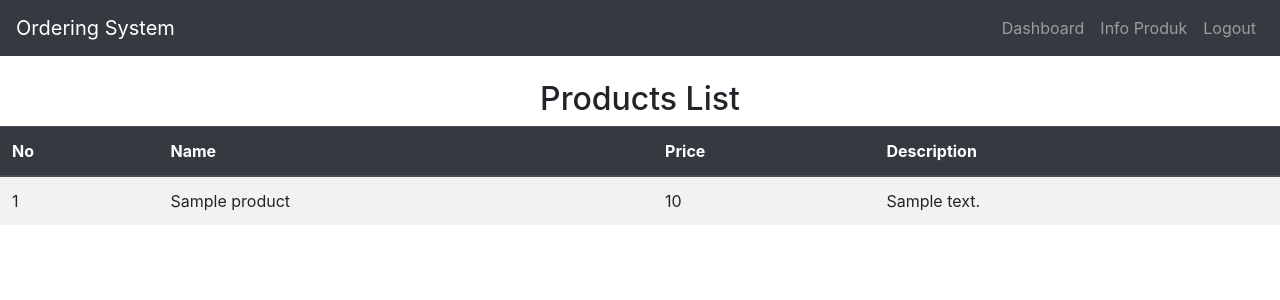
After one commit to teguhderian/ORDER, a PHP site: page /customer/info_produk.php in a window 1280 px wide. The commit adds this page. Shown: the top 300 px of the page. Run offline with PHP 8.4, Linux system fonts and the light colour scheme; the visitor is signed in with stand-in values (Sample User, id 1); tables that the repository leaves empty or names only in its code hold one stand-in row (values such as "Sample post").

Commit message:
menambahkan halaman info produk

```diff
--- /dev/null
+++ b/customer/info_produk.php
@@ -0,0 +1,55 @@
+<?php
+session_start();
+if (!isset($_SESSION['role']) || $_SESSION['role'] != 'customer') {
+    header("Location: ../login.php");
+    exit();
+}
+
+include '../config.php';
+
+// Fetch all products
+$stmt = $conn->prepare("SELECT * FROM products");
+$stmt->execute();
+$result = $stmt->get_result();
+?>
+
+<!DOCTYPE html>
+<html lang="en">
+<head>
+    <meta charset="UTF-8">
+    <meta name="viewport" content="width=device-width, initial-scale=1.0">
+    <title>Info Produk</title>
+    <link rel="stylesheet" href="https://stackpath.bootstrapcdn.com/bootstrap/4.5.2/css/bootstrap.min.css">
+</head>
+<body>
+    <?php include '../navbar.php'; ?>
+
+    <h2 class="text-center mt-4">Products List</h2>
+    <table class="table table-striped">
+        <thead class="thead-dark">
+            <tr>
+                <th>No</th>
+                <th>Name</th>
+                <th>Price</th>
+                <th>Description</th>
+            </tr>
+        </thead>
+        <tbody>
+            <?php
+                $count = 1;
+                while ($row = $result->fetch_assoc()) :
+            ?>
+                <tr>
+                    <td><?php echo $count; ?></td>
+                    <td><?php echo $row['name']; ?></td>
+                    <td><?php echo $row['price']; ?></td>
+                    <td><?php echo $row['description']; ?></td>
+                </tr>
+            <?php
+                $count++;
+                endwhile; ?>
+        </tbody>
+    </table>
+
+</body>
+</html>
--- a/navbar.php
+++ b/navbar.php
@@ -21,6 +21,9 @@
                     <li class="nav-item">
                         <a class="nav-link" href="../customer/index.php">Dashboard</a>
                     </li>
+                    <li class="nav-item">
+                        <a class="nav-link" href="../customer/info_produk.php">Info Produk</a>
+                    </li>
                 <?php endif; ?>
                 <li class="nav-item">
                     <a class="nav-link" href="../logout.php">Logout</a>
```
